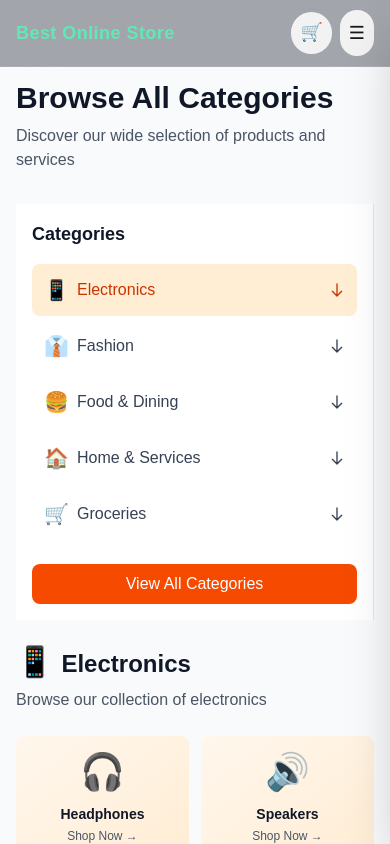
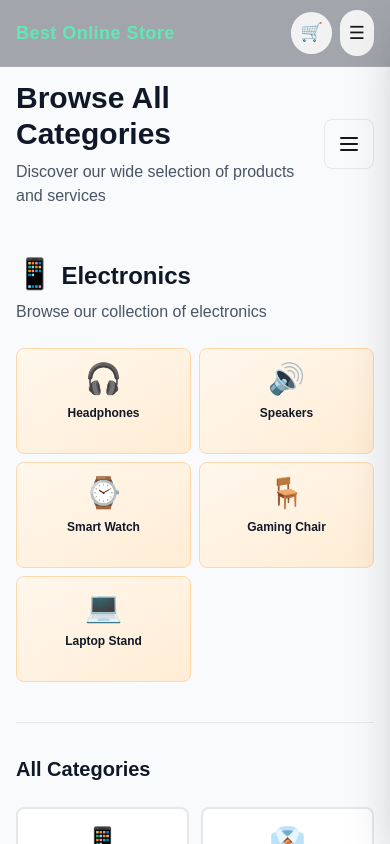
Before and after one commit to rsg132/bestonlinestore, a Next.js app: page /categories in a window 390 px wide. Shown: the top 844 px of the page. Built offline with nearby package versions, Linux system fonts and the light colour scheme.

Commit message:
feat: Add responsive Alibaba-style category layout with mobile hamburger menu

```diff
--- a/app/categories/page.tsx
+++ b/app/categories/page.tsx
@@ -6,30 +6,54 @@ import SubcategoryGrid from "@/components/SubcategoryGrid";
 
 export default function CategoriesPage() {
   const [selectedCategory, setSelectedCategory] = useState<string>("electronics");
+  const [isMobileSidebarOpen, setIsMobileSidebarOpen] = useState(false);
 
   return (
     <main className="min-h-screen bg-gray-50 pt-20 pb-12">
       <div className="max-w-7xl mx-auto px-4 sm:px-6 lg:px-8">
         {/* Page Header */}
         <div className="mb-8">
+          <div className="flex items-center justify-between">
+            <div>
               <h1 className="text-3xl sm:text-4xl font-bold text-gray-900">
                 Browse All Categories
               </h1>
               <p className="text-gray-600 mt-2">Discover our wide selection of products and services</p>
             </div>
 
+            {/* Mobile Sidebar Toggle */}
+            <button
+              onClick={() => setIsMobileSidebarOpen(!isMobileSidebarOpen)}
+              className="lg:hidden p-3 hover:bg-white rounded-lg border border-gray-200"
+              aria-label="Toggle sidebar"
+            >
+              <svg className="w-6 h-6" fill="none" stroke="currentColor" viewBox="0 0 24 24">
+                <path strokeLinecap="round" strokeLinejoin="round" strokeWidth={2} d="M4 6h16M4 12h16M4 18h16" />
+              </svg>
+            </button>
+          </div>
+        </div>
+
+        {/* Mobile Overlay */}
+        {isMobileSidebarOpen && (
+          <div
+            className="fixed inset-0 bg-black bg-opacity-50 z-30 lg:hidden"
+            onClick={() => setIsMobileSidebarOpen(false)}
+          />
+        )}
+
         {/* Main Layout: Sidebar + Grid */}
-        <div className="flex flex-col lg:flex-row gap-6 lg:gap-8">
+        <div className="flex flex-col lg:flex-row gap-0 lg:gap-8">
           {/* Sidebar - Responsive */}
-          <div className="lg:w-80">
           <CategorySidebar
             selectedCategory={selectedCategory}
             onCategorySelect={setSelectedCategory}
+            isMobileOpen={isMobileSidebarOpen}
+            onMobileClose={() => setIsMobileSidebarOpen(false)}
           />
-          </div>
 
           {/* Content Grid */}
-          <div className="flex-1">
+          <div className="flex-1 pt-4 lg:pt-0">
             <SubcategoryGrid selectedCategoryId={selectedCategory} />
           </div>
         </div>
--- a/app/page.tsx
+++ b/app/page.tsx
@@ -1,8 +1,7 @@
 import Hero from "@/components/Hero";
 import PromoBanner from "@/components/PromoBanner";
 import FeaturedProducts from "@/components/FeaturedProducts";
-import CategorySidebar from "@/components/CategorySidebar";
-import SubcategoryGrid from "@/components/SubcategoryGrid";
+import CategoriesSection from "@/components/CategoriesSection";
 import { promoBannerProducts, promoConfig } from "@/components/promo-data";
 
 export default function Home() {
@@ -10,19 +9,8 @@ export default function Home() {
     <>
       <Hero />
 
-      {/* Categories Section with Sidebar */}
-      <section className="bg-gray-50 py-8 sm:py-12">
-        <div className="max-w-7xl mx-auto px-4 sm:px-6 lg:px-8">
-          <div className="flex flex-col sm:flex-row gap-6">
-            {/* Sidebar - Hidden on mobile, visible from sm */}
-            <div className="hidden sm:block">
-              <CategorySidebar selectedCategory="electronics" />
-            </div>
-            {/* Grid Content */}
-            <SubcategoryGrid selectedCategoryId="electronics" />
-          </div>
-        </div>
-      </section>
+      {/* Categories Section - Responsive */}
+      <CategoriesSection />
 
       <PromoBanner
         title={promoConfig.title}
--- /dev/null
+++ b/components/CategoriesSection.tsx
@@ -0,0 +1,67 @@
+"use client";
+
+import { useState } from "react";
+import CategorySidebar from "./CategorySidebar";
+import SubcategoryGrid from "./SubcategoryGrid";
+
+export default function CategoriesSection() {
+  const [selectedCategory, setSelectedCategory] = useState<string>("electronics");
+  const [isMobileSidebarOpen, setIsMobileSidebarOpen] = useState(false);
+
+  return (
+    <section className="bg-gray-50 py-8 sm:py-12">
+      <div className="max-w-7xl mx-auto px-4 sm:px-6 lg:px-8">
+        {/* Section Header with Mobile Toggle */}
+        <div className="flex items-center justify-between mb-8">
+          <div>
+            <h2 className="text-2xl sm:text-3xl font-bold text-gray-900">Shop by Category</h2>
+            <p className="text-gray-600 mt-1">Explore our featured categories</p>
+          </div>
+
+          {/* Mobile Categories Toggle Button */}
+          <button
+            onClick={() => setIsMobileSidebarOpen(!isMobileSidebarOpen)}
+            className="lg:hidden p-3 hover:bg-white rounded-lg border border-gray-200 transition-colors"
+            aria-label="Toggle categories menu"
+          >
+            <svg className="w-6 h-6" fill="none" stroke="currentColor" viewBox="0 0 24 24">
+              <path strokeLinecap="round" strokeLinejoin="round" strokeWidth={2} d="M4 6h16M4 12h16M4 18h16" />
+            </svg>
+          </button>
+        </div>
+
+        {/* Mobile Overlay */}
+        {isMobileSidebarOpen && (
+          <div
+            className="fixed inset-0 bg-black bg-opacity-50 z-30 lg:hidden"
+            onClick={() => setIsMobileSidebarOpen(false)}
+          />
+        )}
+
+        {/* Main Layout: Sidebar + Grid - Responsive */}
+        <div className="flex flex-col lg:flex-row gap-0 lg:gap-8">
+          {/* Sidebar - Hidden on mobile, visible from lg */}
+          <div className="hidden lg:block">
+            <CategorySidebar
+              selectedCategory={selectedCategory}
+              onCategorySelect={setSelectedCategory}
+            />
+          </div>
+
+          {/* Mobile Sidebar Overlay - Visible on mobile */}
+          <CategorySidebar
+            selectedCategory={selectedCategory}
+            onCategorySelect={setSelectedCategory}
+            isMobileOpen={isMobileSidebarOpen}
+            onMobileClose={() => setIsMobileSidebarOpen(false)}
+          />
+
+          {/* Grid Content */}
+          <div className="flex-1 pt-4 lg:pt-0">
+            <SubcategoryGrid selectedCategoryId={selectedCategory} />
+          </div>
+        </div>
+      </div>
+    </section>
+  );
+}
--- a/components/CategorySidebar.tsx
+++ b/components/CategorySidebar.tsx
@@ -7,9 +7,11 @@ import { categoriesData } from "./categories-data";
 type CategorySidebarProps = {
   selectedCategory?: string;
   onCategorySelect?: (slug: string) => void;
+  isMobileOpen?: boolean;
+  onMobileClose?: () => void;
 };
 
-export default function CategorySidebar({ selectedCategory, onCategorySelect }: CategorySidebarProps) {
+export default function CategorySidebar({ selectedCategory, onCategorySelect, isMobileOpen, onMobileClose }: CategorySidebarProps) {
   const [expandedCategories, setExpandedCategories] = useState<string[]>([]);
 
   const toggleCategory = (categoryId: string) => {
@@ -18,10 +20,28 @@ export default function CategorySidebar({ selectedCategory, onCategorySelect }:
     );
   };
 
+  const handleCategoryClick = (slug: string) => {
+    onCategorySelect?.(slug);
+    onMobileClose?.();
+  };
+
   return (
-    <aside className="w-full sm:w-60 md:w-64 bg-white border-r border-gray-200 overflow-y-auto">
-      <div className="p-4">
-        <h2 className="text-lg font-bold text-gray-900 mb-4">Categories</h2>
+    <aside className={`fixed lg:static inset-0 z-40 lg:z-0 bg-white overflow-y-auto transition-opacity duration-300 ${
+      isMobileOpen ? 'opacity-100 visible' : 'lg:opacity-100 lg:visible opacity-0 invisible'
+    } lg:border-r border-gray-200 lg:w-72`}>
+      <div className="p-4 lg:p-6">
+        <div className="flex items-center justify-between mb-4 lg:mb-6">
+          <h2 className="text-lg font-bold text-gray-900">Categories</h2>
+          <button
+            onClick={onMobileClose}
+            className="lg:hidden p-2 hover:bg-gray-100 rounded-lg"
+            aria-label="Close menu"
+          >
+            <svg className="w-6 h-6" fill="none" stroke="currentColor" viewBox="0 0 24 24">
+              <path strokeLinecap="round" strokeLinejoin="round" strokeWidth={2} d="M6 18L18 6M6 6l12 12" />
+            </svg>
+          </button>
+        </div>
 
         <div className="space-y-1">
           {categoriesData.map((category) => {
@@ -33,12 +53,12 @@ export default function CategorySidebar({ selectedCategory, onCategorySelect }:
                 <button
                   onClick={() => {
                     toggleCategory(category.id);
-                    onCategorySelect?.(category.slug);
+                    handleCategoryClick(category.slug);
                   }}
                   className={`w-full text-left px-3 py-3 rounded-lg flex items-center justify-between font-medium transition-all ${
                     selectedCategory === category.slug
-                      ? "bg-orange-100 text-orange-700"
-                      : "text-gray-700 hover:bg-gray-100"
+                      ? "bg-orange-100 text-orange-700 border-l-4 border-orange-600"
+                      : "text-gray-700 hover:bg-gray-50 border-l-4 border-transparent"
                   }`}
                 >
                   <span className="flex items-center gap-2">
@@ -62,11 +82,11 @@ export default function CategorySidebar({ selectedCategory, onCategorySelect }:
                       <Link
                         key={subcategory.id}
                         href={`/categories?subcategory=${subcategory.slug}`}
-                        onClick={() => onCategorySelect?.(subcategory.slug)}
+                        onClick={() => handleCategoryClick(subcategory.slug)}
                         className={`block px-3 py-2 rounded-lg text-sm transition-all ${
                           selectedCategory === subcategory.slug
-                            ? "bg-orange-50 text-orange-600 font-medium"
-                            : "text-gray-600 hover:text-gray-900 hover:bg-gray-50"
+                            ? "bg-orange-50 text-orange-600 font-medium border-r-2 border-orange-600"
+                            : "text-gray-600 hover:text-gray-900 hover:bg-gray-50 border-r-2 border-transparent"
                         }`}
                       >
                         <span className="inline-block mr-2">{subcategory.icon}</span>
--- a/components/SubcategoryGrid.tsx
+++ b/components/SubcategoryGrid.tsx
@@ -22,19 +22,19 @@ export default function SubcategoryGrid({ selectedCategoryId }: SubcategoryGridP
       </div>
 
       {/* Subcategories Grid */}
-      <div className="grid grid-cols-2 sm:grid-cols-2 md:grid-cols-3 lg:grid-cols-4 gap-3 sm:gap-4">
+      <div className="grid grid-cols-2 sm:grid-cols-3 md:grid-cols-4 lg:grid-cols-5 gap-2 sm:gap-3 lg:gap-4">
         {selectedCategory.subcategories.map((subcategory) => (
           <Link
             key={subcategory.id}
             href={`/categories?subcategory=${subcategory.slug}`}
             className="group"
           >
-            <div className="bg-gradient-to-br from-orange-50 to-orange-100 rounded-lg p-4 sm:p-6 text-center hover:shadow-lg transition-all duration-300 transform hover:scale-105">
-              <div className="text-4xl sm:text-5xl mb-3 inline-block">{subcategory.icon}</div>
-              <h3 className="font-semibold text-gray-900 text-sm sm:text-base group-hover:text-orange-600 transition-colors">
+            <div className="bg-gradient-to-br from-orange-50 to-orange-100 rounded-lg p-3 sm:p-4 text-center hover:shadow-md transition-all duration-300 border border-orange-200 hover:border-orange-400">
+              <div className="text-3xl sm:text-4xl mb-2 inline-block">{subcategory.icon}</div>
+              <h3 className="font-semibold text-gray-900 text-xs sm:text-sm group-hover:text-orange-600 transition-colors line-clamp-2">
                 {subcategory.name}
               </h3>
-              <p className="text-xs text-gray-600 mt-1">Shop Now →</p>
+              <p className="text-xs text-gray-600 mt-1 opacity-0 group-hover:opacity-100 transition-opacity">Shop →</p>
             </div>
           </Link>
         ))}
```
Lines whose indentation alone changed are shown as unchanged.
